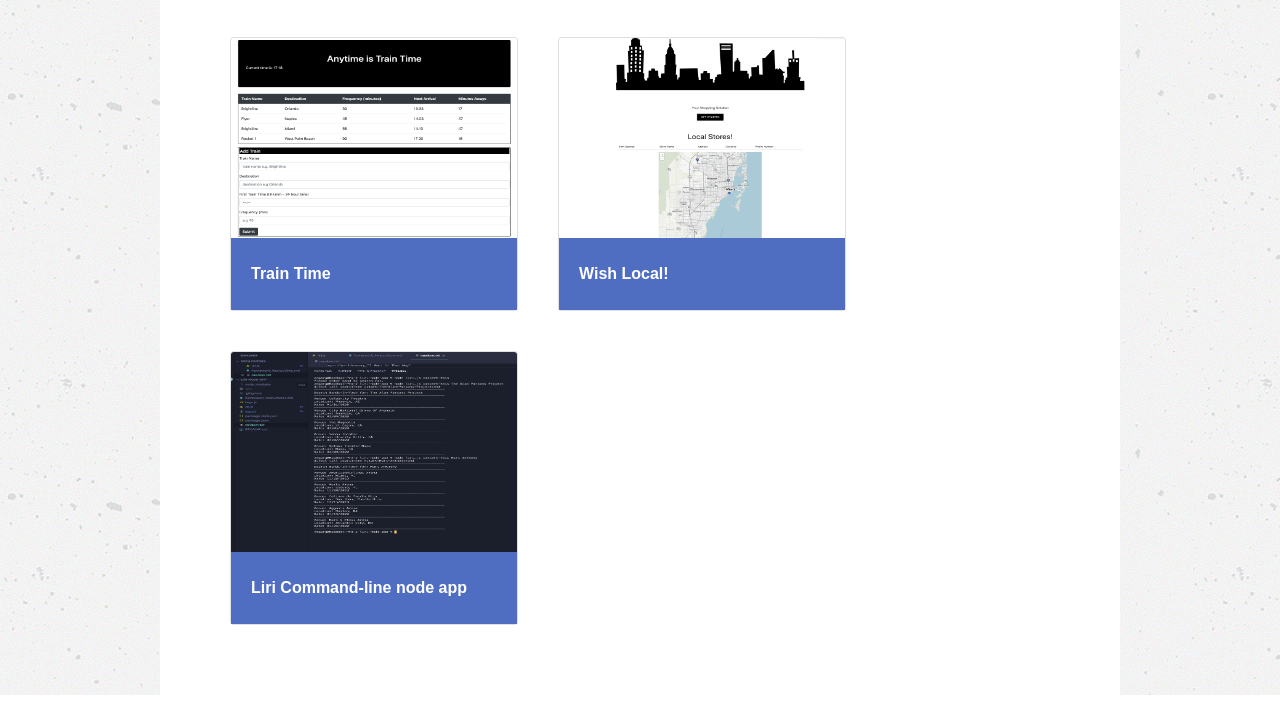
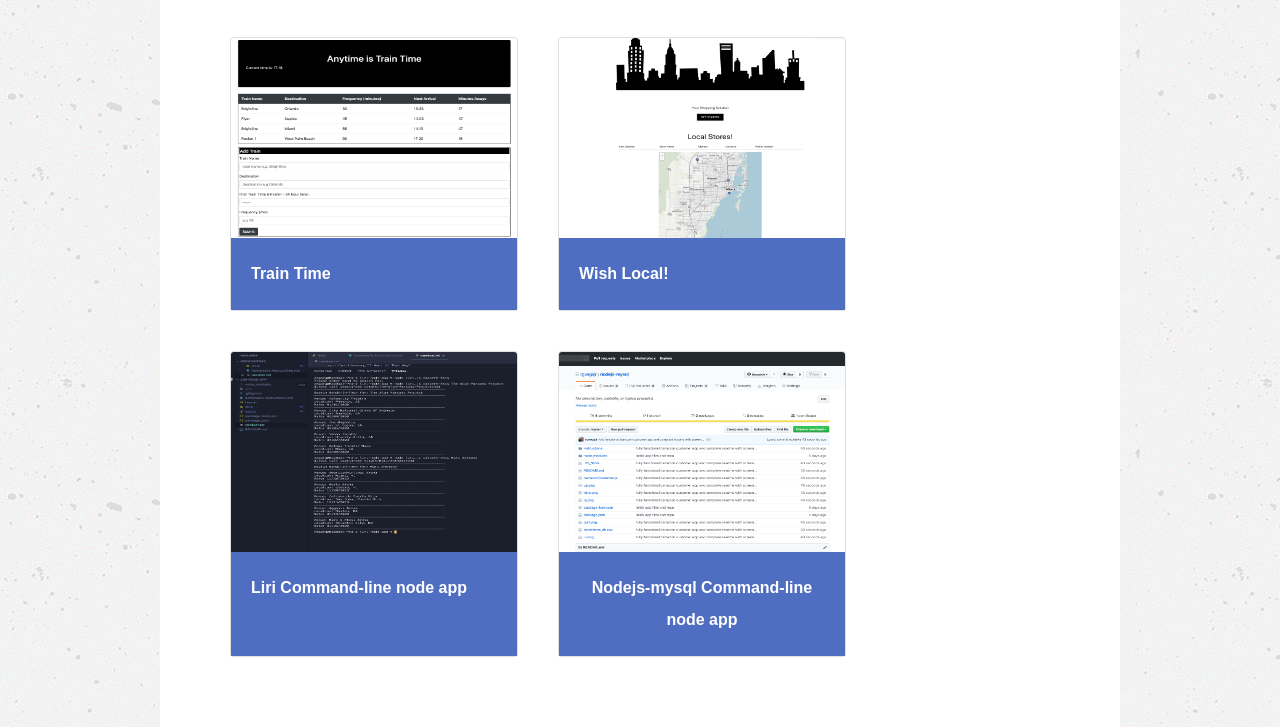
Before and after one commit to rgvegajr/Portfolio, a plain HTML site: page portfolio.html in a window 1280 px wide. Shown: the part 865-1592 px from the top of the page. Before the commit the page ends 1560 px from the top, so only its background shows below. Drawn offline with nearby package versions, Linux system fonts and the light colour scheme.

Commit message:
Added nodejs-mysql app to portfolio

```diff
--- a/portfolio.html
+++ b/portfolio.html
@@ -80,6 +80,12 @@
                     <p class="card-text"><a class="card-text" href="https://github.com/rgvegajr/liri-node-app">Liri Command-line node app</a></p>
                 </div>
             </div>
+            <div class="card" style="width: 18rem;">
+                <img src="assets/images/nodejs-mysql.png" class="card-img-top" alt="nodejs-mysql-app">
+                <div class="card-body">
+                    <p class="card-text"><a class="card-text" href="https://github.com/rgvegajr/nodejs-mysql">Nodejs-mysql Command-line node app</a></p>
+                </div>
+            </div>
         </div>
     </div>
     <!-- fixed footer (move to separate footer file)-->
```
Also changed, not shown: assets/images/nodejs-mysql.png (added).
